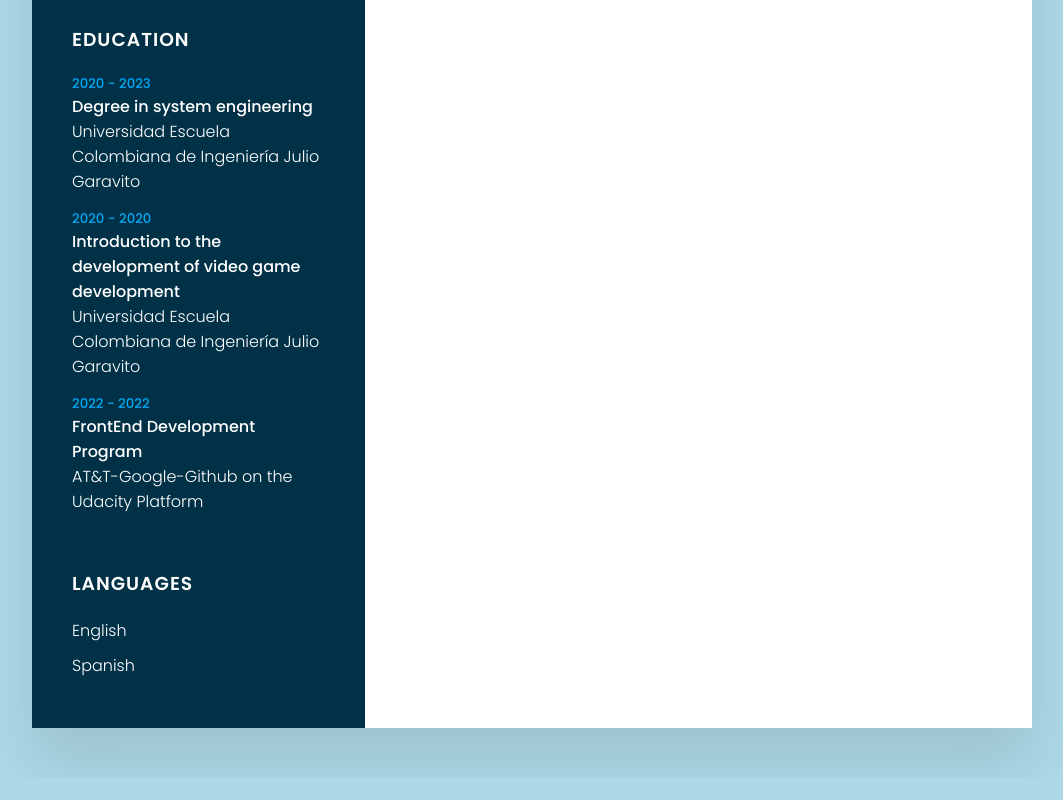
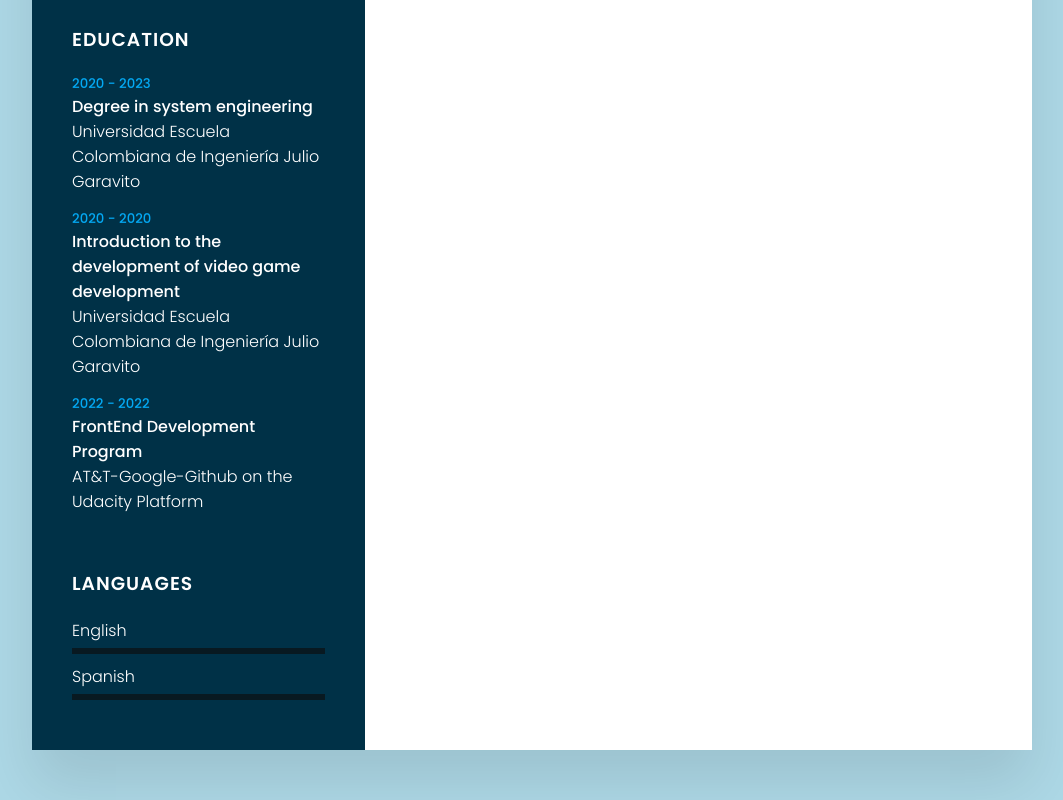
Before and after one commit to briancfajardo/briancfajardo.github.io, a plain HTML site: page index.html in a window 1280 px wide. Shown: the part 615-1415 px from the top of the page, without its empty margins (108-1171 px from the left). Before the commit the page ends 1393 px from the top, so only its background shows below. Drawn offline with Linux system fonts and the light colour scheme.

Commit message:
Confirmación

```diff
--- a/index.html
+++ b/index.html
@@ -57,7 +57,7 @@
                     </ul>
                 </div>
 
-                <div class="contactInfo languag">
+                <div class="contactInfo language">
                     <h3 class="title">languages</h3>
                     <ul>
                         <li>
--- a/style/style.css
+++ b/style/style.css
@@ -149,6 +149,15 @@ body
     font-weight: 300;
 }
 
+.contactInfo.language .percent
+{
+    position: relative;
+    width: 100%;
+    height: 6px;
+    background: #081921;
+    display: block;
+    margin-top: 5px;
+}
 
 .container .right_Side
 {
```
